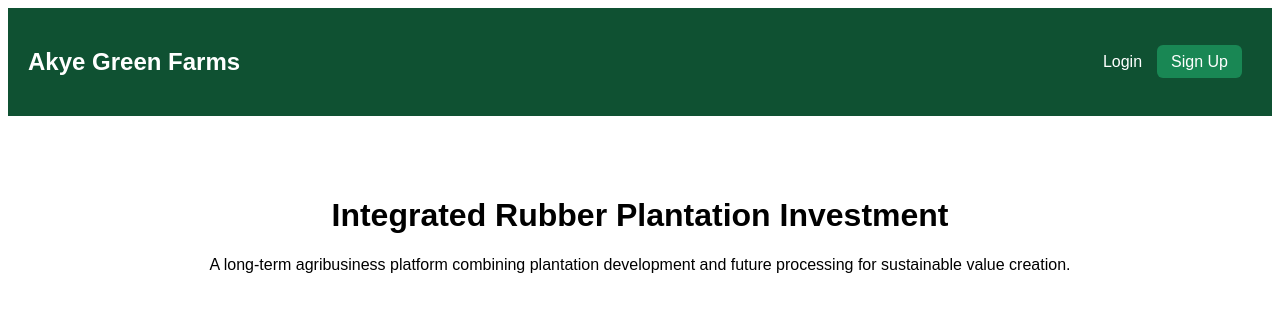
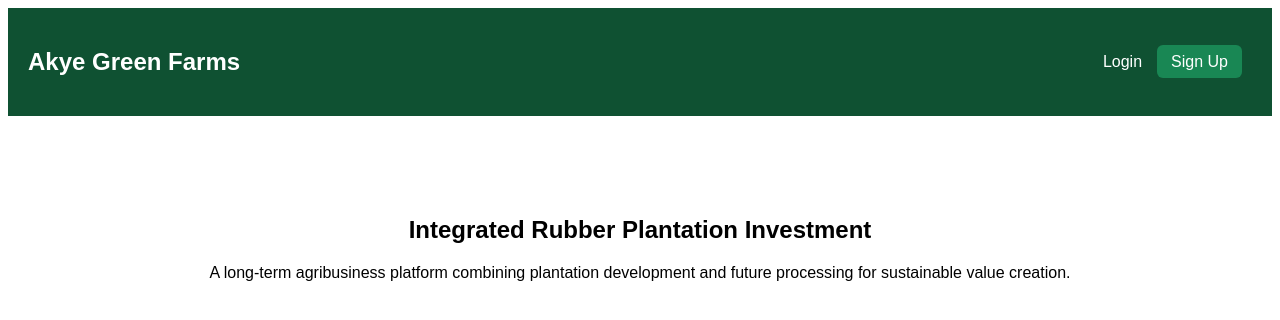
Before and after one commit to akyegreenfarms/akye-green-farms, a Next.js app: page / in a window 1280 px wide. Shown: the top 320 px of the page. Built offline with nearby package versions, Linux system fonts and the light colour scheme; no server answers.

Commit message:
Update index.js

```diff
--- a/pages/index.js
+++ b/pages/index.js
@@ -20,9 +20,10 @@
   };
 
   return (
-    <div style={container}>
-      {/* Top Bar */}
-      <div style={topBar}>
+    <div style={{ fontFamily: "Arial, sans-serif" }}>
+
+      {/* 🔝 TOP NAVIGATION ONLY */}
+      <header style={nav}>
         <h2>Akye Green Farms</h2>
 
         {!user ? (
@@ -36,27 +37,33 @@
             <button onClick={logout} style={logoutBtn}>Logout</button>
           </div>
         )}
-      </div>
+      </header>
 
-      {/* Hero */}
-      <div style={hero}>
-        <h1>Integrated Rubber Plantation Investment</h1>
-        <p>
-          A long-term agribusiness platform combining plantation development
-          and future processing for sustainable value creation.
-        </p>
-      </div>
+      {/* ✅ YOUR EXISTING HOMEPAGE CONTENT STAYS HERE */}
+      <main>
+        <section style={hero}>
+          <h1>Integrated Rubber Plantation Investment</h1>
+          <p>
+            A long-term agribusiness platform combining plantation development
+            and future processing for sustainable value creation.
+          </p>
+        </section>
+
+        {/*
+          ⚠️ VERY IMPORTANT:
+          If you already had more homepage sections
+          (About, Investment Overview, Risk Disclosure, Contact, etc),
+          KEEP THEM BELOW — DO NOT DELETE THEM.
+        */}
+      </main>
+
     </div>
   );
 }
 
 /* ---------- STYLES ---------- */
 
-const container = {
-  fontFamily: "Arial, sans-serif"
-};
-
-const topBar = {
+const nav = {
   display: "flex",
   justifyContent: "space-between",
   alignItems: "center",
@@ -66,7 +73,7 @@
 };
 
 const hero = {
-  padding: "60px 20px",
+  padding: "80px 20px",
   textAlign: "center"
 };
 
```
